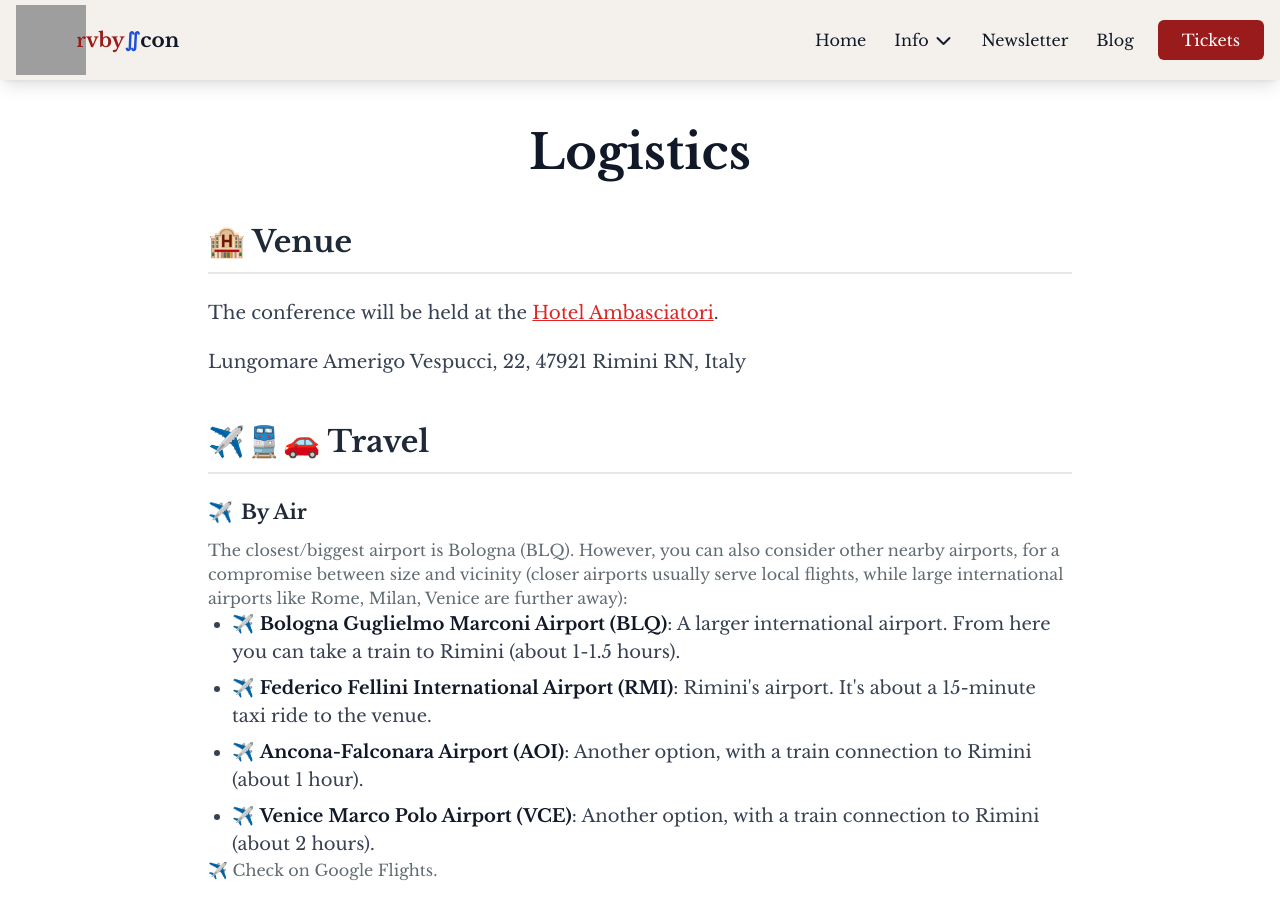
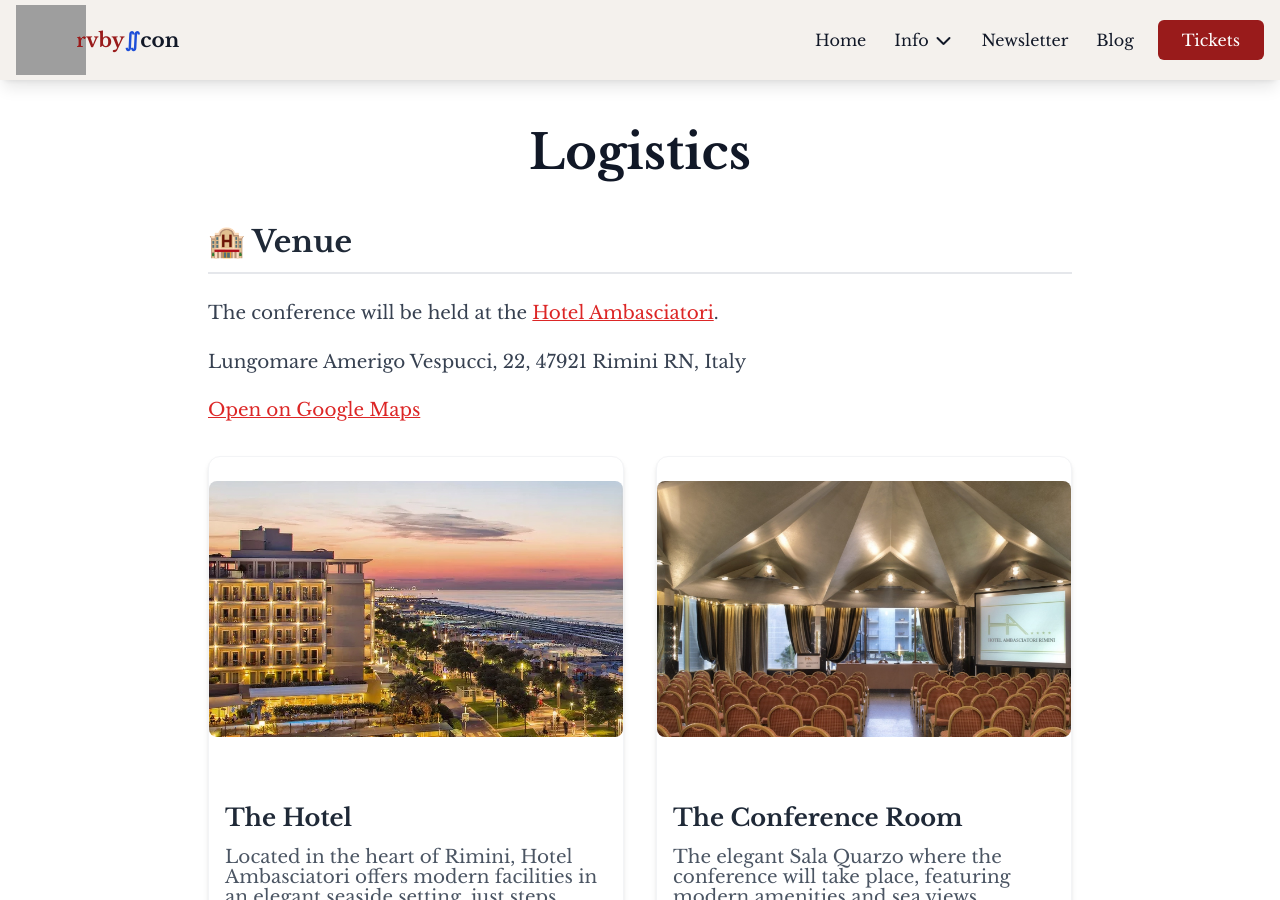
Before and after one commit to palladius/rubycon.it, a Jekyll site: the page built from rubycon.it/logistics.md, in a window 1280 px wide and 900 px high. Built offline with Jekyll 4.4.1, drawn with Linux system fonts in a browser that asks for light colours; nearby versions of some CDN libraries; some of the changed text lies outside the part shown; grey boxes are pictures that could not be loaded.

Commit message:
feat(logistics): ✨ Add hotel stars/price, venue maps, and consolidate versions

```diff
--- a/rubycon.it/_config.yml
+++ b/rubycon.it/_config.yml
@@ -22,7 +22,7 @@
 # When we have the email for the domain:
 info_email: info@rubycon.it
 cfp_email: cfp@rubycon.it
-site_version: "0.4.15"
+site_version: "0.4.17"
 support_email: support@rubycon.com
 
 event:
--- a/rubycon.it/_data/logistics.yml
+++ b/rubycon.it/_data/logistics.yml
@@ -12,14 +12,20 @@
   - name: Caesar's Palace (Ale-oh-oh)
     url: "https://www.caesars.com/caesars-palace"
     walking_distance: 10h flight from Vegas, then 10min
+    stars_rating_emojis: "⭐⭐⭐"
+    ballpark_price_eur: "120-180"
     notes: "Fake hotel listing to test long walking distance handling."
   - name: Hotel Rodi Majestic
     url: "https://www.rodi-majestic.it/"
     walking_distance: 3 min
+    stars_rating_emojis: "⭐⭐⭐⭐"
+    ballpark_price_eur: "100-150"
     notes: "Fake hotel listing to test long walking distance handling."
   - name: Hotel Aria / Acqua
     url: "https://www.booking.com/hotel/it/aria-rimini.en-gb.html"
     walking_distance: 5 min
+    stars_rating_emojis: "⭐⭐⭐"
+    ballpark_price_eur: "90-140"
     notes: |
       Hotel Aria and Hotel Acqua are sister hotels located next to each other.
       They offer a discounted price if you book Thursday to Saturday for RubyCon attendees,
--- a/rubycon.it/_includes/logistics.html
+++ b/rubycon.it/_includes/logistics.html
@@ -3,21 +3,45 @@
 
   <!-- Venue Section -->
   <div class="mb-12">
-    <h2 class="text-3xl font-bold border-b-2 border-gray-200 pb-3 mb-6 text-gray-800">🏨 Venue</h2>
+    <h2 id="venue" class="text-3xl font-bold border-b-2 border-gray-200 pb-3 mb-6 text-gray-800">🏨 Venue</h2>
     <div class="prose max-w-none text-gray-700">
       <p class="text-xl leading-relaxed">
         The conference will be held at the <a href="{{ site.data.logistics.venue_hotel.url }}" target="_blank" rel="noopener" class="text-red-700 hover:text-red-900 underline font-semibold">{{ site.data.logistics.venue_hotel.name }}</a>.
       </p>
       <p class="text-lg mt-2">{{ site.data.logistics.venue_hotel.address }}</p>
+      <p class="text-lg mt-2">
+        <a href="{{ site.data.venue.maps_path }}" target="_blank" rel="noopener" class="text-red-700 hover:text-red-900 underline font-semibold">
+          Open on Google Maps
+        </a>
+      </p>
+
+      <div class="grid md:grid-cols-2 gap-8 mt-8">
+        <!-- Exterior Card -->
+        <div class="bg-white rounded-xl shadow-md overflow-hidden hover:shadow-lg transition-shadow border border-gray-100">
+           <img src="{{ site.data.venue.img | relative_url }}" alt="Hotel Ambasciatori Exterior" class="w-full h-64 object-cover">
+           <div class="p-4">
+             <h3 class="text-lg font-bold text-gray-800">The Hotel</h3>
+             <p class="text-gray-600 text-sm mt-2">{{ site.data.venue.description }}</p>
+           </div>
+        </div>
+        <!-- Interior Card -->
+        <div class="bg-white rounded-xl shadow-md overflow-hidden hover:shadow-lg transition-shadow border border-gray-100">
+           <img src="{{ '/assets/images/sala-quarzo.jpg' | relative_url }}" alt="Sala Quarzo Conference Room" class="w-full h-64 object-cover">
+           <div class="p-4">
+             <h3 class="text-lg font-bold text-gray-800">The Conference Room</h3>
+             <p class="text-gray-600 text-sm mt-2">The elegant Sala Quarzo where the conference will take place, featuring modern amenities and sea views.</p>
+           </div>
+        </div>
+      </div>
     </div>
   </div>
 
   <!-- Travel Section -->
   <div class="mb-12">
-    <h2 class="text-3xl font-bold border-b-2 border-gray-200 pb-3 mb-6 text-gray-800">✈️🚆🚗 Travel</h2>
+    <h2 id="travel" class="text-3xl font-bold border-b-2 border-gray-200 pb-3 mb-6 text-gray-800">✈️🚆🚗 Travel</h2>
 
     <div class="mb-8">
-      <h3 class="text-xl font-bold mb-3 text-gray-800 flex items-center">
+      <h3 id="air" class="text-xl font-bold mb-3 text-gray-800 flex items-center">
         <span class="mr-2">✈️</span> By Air
       </h3>
       <span>The closest/biggest airport is Bologna (BLQ). However, you can also consider other nearby airports, for a compromise between size and vicinity (closer airports usually serve local flights, while large international airports like Rome, Milan, Venice are further away):</span>
@@ -35,7 +59,7 @@
 
     <div class="grid md:grid-cols-2 gap-8">
       <div>
-        <h3 class="text-xl font-bold mb-3 text-gray-800 flex items-center">
+        <h3 id="train" class="text-xl font-bold mb-3 text-gray-800 flex items-center">
           <span class="mr-2">🚆</span> By Train
         </h3>
         <p class="text-lg text-gray-700 leading-relaxed">
@@ -44,7 +68,7 @@
       </div>
 
       <div>
-        <h3 class="text-xl font-bold mb-3 text-gray-800 flex items-center">
+        <h3 id="car" class="text-xl font-bold mb-3 text-gray-800 flex items-center">
           <span class="mr-2">🚗</span> By Car
         </h3>
         <p class="text-lg text-gray-700 leading-relaxed">
@@ -56,7 +80,7 @@
 
   <!-- Nearby Hotels Section -->
   <div class="mb-12">
-    <h2 class="text-3xl font-bold border-b-2 border-gray-200 pb-3 mb-6 text-gray-800">🏨🏨🏨 Nearby Hotels</h2>
+    <h2 id="hotels" class="text-3xl font-bold border-b-2 border-gray-200 pb-3 mb-6 text-gray-800">🏨🏨🏨 Nearby Hotels</h2>
     <p class="text-lg text-gray-700 mb-6">A few hotels within walking distance:</p>
 
     <ul class="space-y-6 mb-12">
@@ -65,8 +89,12 @@
           <div class="flex flex-col md:flex-row md:justify-between md:items-baseline mb-2">
             <h3 class="text-xl font-bold text-gray-900 m-0">
               <a href="{{ hotel.url }}" target="_blank" rel="noopener" class="hover:text-red-700 hover:underline decoration-2">{{ hotel.name }}</a>
+              {% if hotel.stars_rating_emojis %}<span class="ml-2 text-lg">{{ hotel.stars_rating_emojis }}</span>{% endif %}
             </h3>
-            <span class="text-gray-500 font-medium text-sm mt-1 md:mt-0">{{ hotel.walking_distance }} walk</span>
+            <span class="text-gray-500 font-medium text-sm mt-1 md:mt-0">
+              {{ hotel.walking_distance }} walk
+              {% if hotel.ballpark_price_eur %}<span class="ml-4 text-gray-700">{{ hotel.ballpark_price_eur }} €/night</span>{% endif %}
+            </span>
           </div>
           {% if hotel.notes and hotel.notes != "" %}
             <div class="text-gray-600 mt-2 text-base leading-relaxed">
```
Also changed, not shown: CHANGELOG.md.
